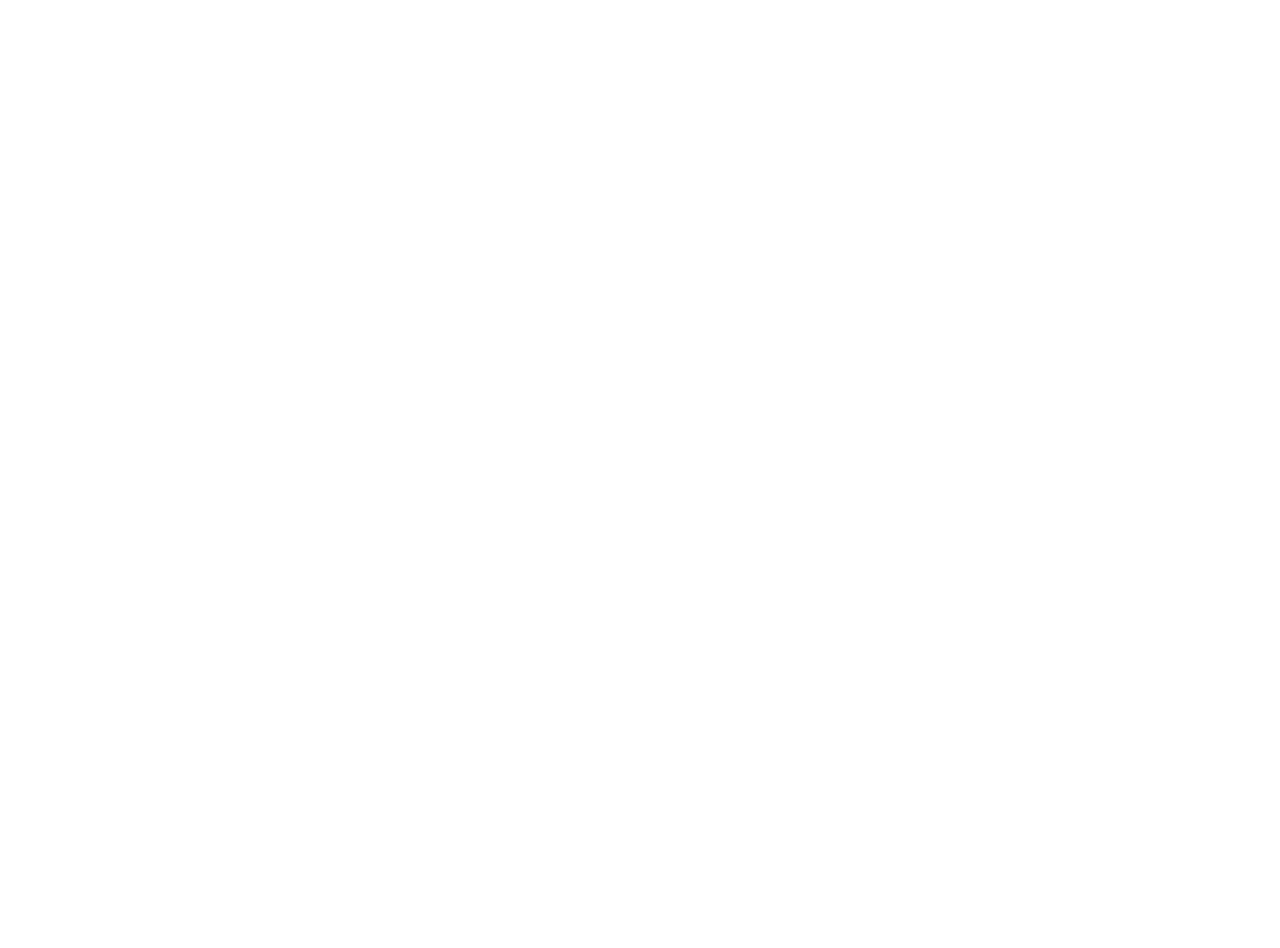
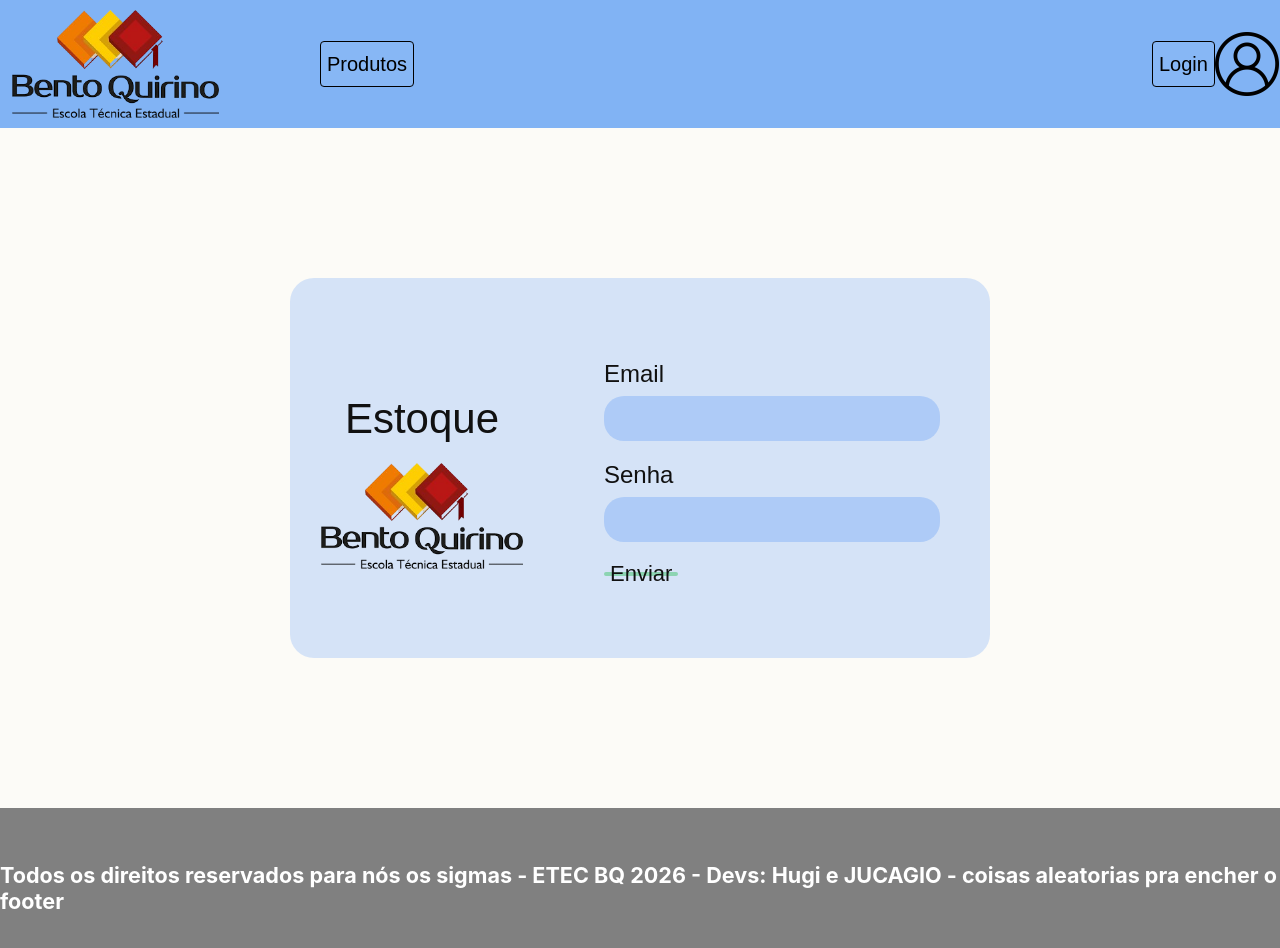
Before and after one commit to GabrielHugi/inventariobento, a React (Vite) app: page /login in a window 1280 px wide. Before the commit this address had no page. Shown: the top 948 px of the page. Before the commit the page ends 800 px from the top, so only its background shows below. Built offline with nearby package versions, Linux system fonts and the light colour scheme.

Commit message:
ZANETI OBSERVA-NOS

```diff
--- a/src/App.jsx
+++ b/src/App.jsx
@@ -1,6 +1,7 @@
 import { BrowserRouter, Routes, Route } from "react-router-dom";
 import Home from "./pages/home/index.jsx"
 import Products from "./pages/product/index.jsx"
+import Login from "./pages/login/index.jsx"
 
 function App() {
   return (
@@ -8,6 +9,7 @@ function App() {
       <Routes>
         <Route path="/" element={<Home/>} />
         <Route path="/products" element={<Products/>} />
+        <Route path="/login" element={<Login/>} />
       </Routes>
     </BrowserRouter>
   );
--- a/src/pages/shared/MainHeader/index.css
+++ b/src/pages/shared/MainHeader/index.css
@@ -1,3 +1,18 @@
+.Logo {
+  height: 85%;
+  pointer-events: none;
+}
+
+.Header {
+  background-color: #81b3f4;
+  height: 16vh;
+  display: flex;
+  flex-direction: row;
+  align-items: center;
+  justify-content: center;
+  color: white;
+}
+
 .Tabs {
     width: 50%;
 }
@@ -6,9 +21,16 @@
     width: 18%;
     height: 100%;
     text-align: center;
+    justify-content: center;
+    align-items: center;
+    display: flex;
     margin-right: 2%
 }
 
 .LogoDiv:hover {
     cursor: pointer;
 }
+
+.Profile {
+    height: 50%;
+}
--- a/src/pages/shared/MainHeader/index.jsx
+++ b/src/pages/shared/MainHeader/index.jsx
@@ -1,7 +1,9 @@
 import logo from "../../../images/logo.png";
+import defaultProfile from "../../../images/profile.png";
 import "./index.css";
 import "../index.css";
 import { useNavigate } from "react-router-dom";
+import { Profiler } from "react";
 
 function MainHeader() {
   const navigate = useNavigate();
@@ -19,13 +21,11 @@ function MainHeader() {
             </button>
           </div>
         </div>
-        <div style={{ width: "10%", marginLeft: "5%" }}>
-          <div className="Tabs">
-            <button onClick={() => navigate("/products")}>
-              <p>Login</p>
-            </button>
-            <img></img>
-          </div>
+        <div style={{ width: "10%", marginLeft: "5%", height: "100%", display: "inline-flex", display: "flex", alignItems: "center" }}>
+          <button onClick={() => navigate("/products")}>
+            <p>Login</p>
+          </button>
+          <img src={defaultProfile} alt="logo" className="Profile"></img>
         </div>
       </header>
     </>
--- a/src/pages/shared/index.css
+++ b/src/pages/shared/index.css
@@ -4,21 +4,6 @@
 
 .Body {
   min-height: 100vh;
-}
-
-.Header img {
-  height: 90%;
-  pointer-events: none;
-}
-
-.Header {
-  background-color: #81b3f4;
-  height: 16vh;
-  display: flex;
-  flex-direction: row;
-  align-items: center;
-  justify-content: center;
-  color: white;
 }
 
 .Footer {
@@ -48,7 +33,7 @@ button {
   border-color: black;
   border-style: solid;
   max-width: fit-content;
-  font-size: 24px;
+  font-size: 20px;
 }
 
 button:hover {
```
Also changed, not shown: src/images/profile.png (renamed from src/images/user.png), 1 other file (tests, documents, lock files or other folders).
